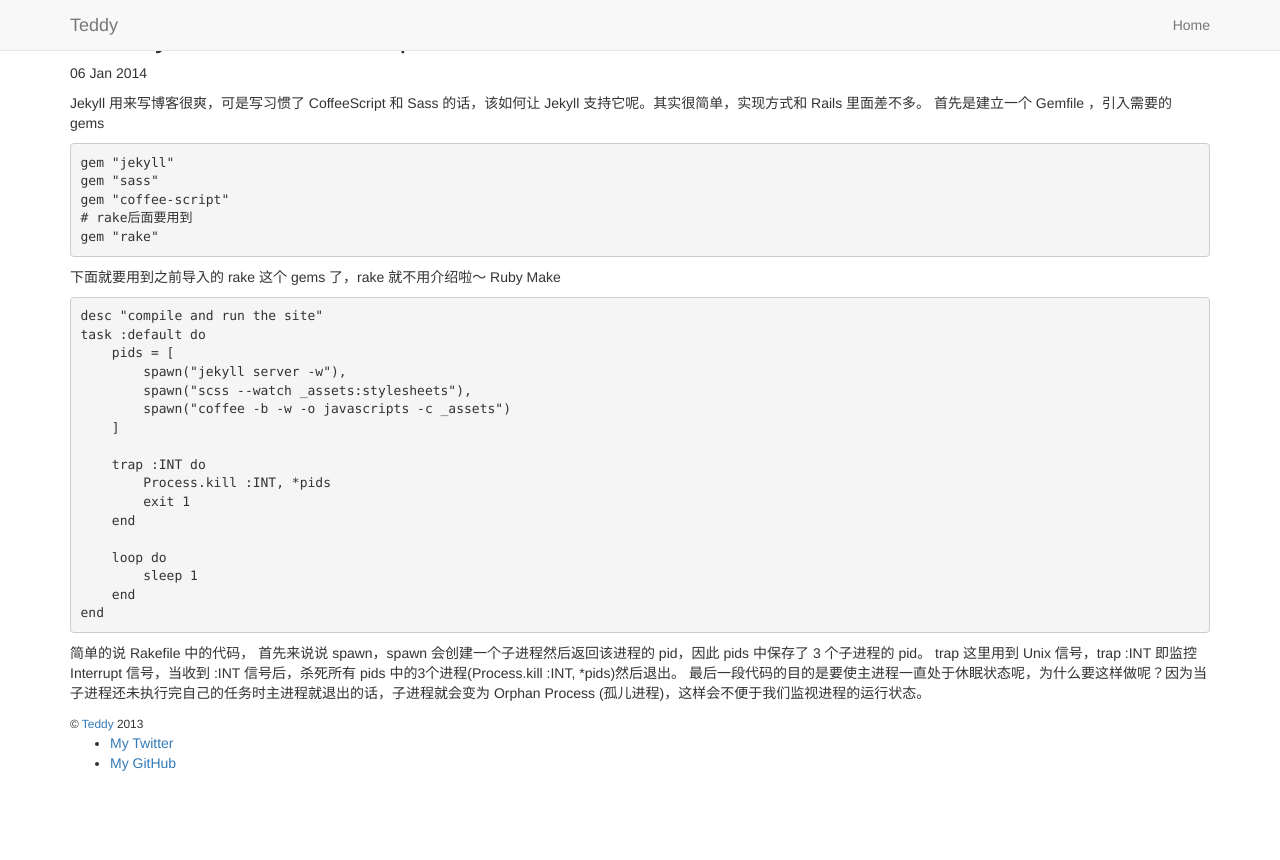
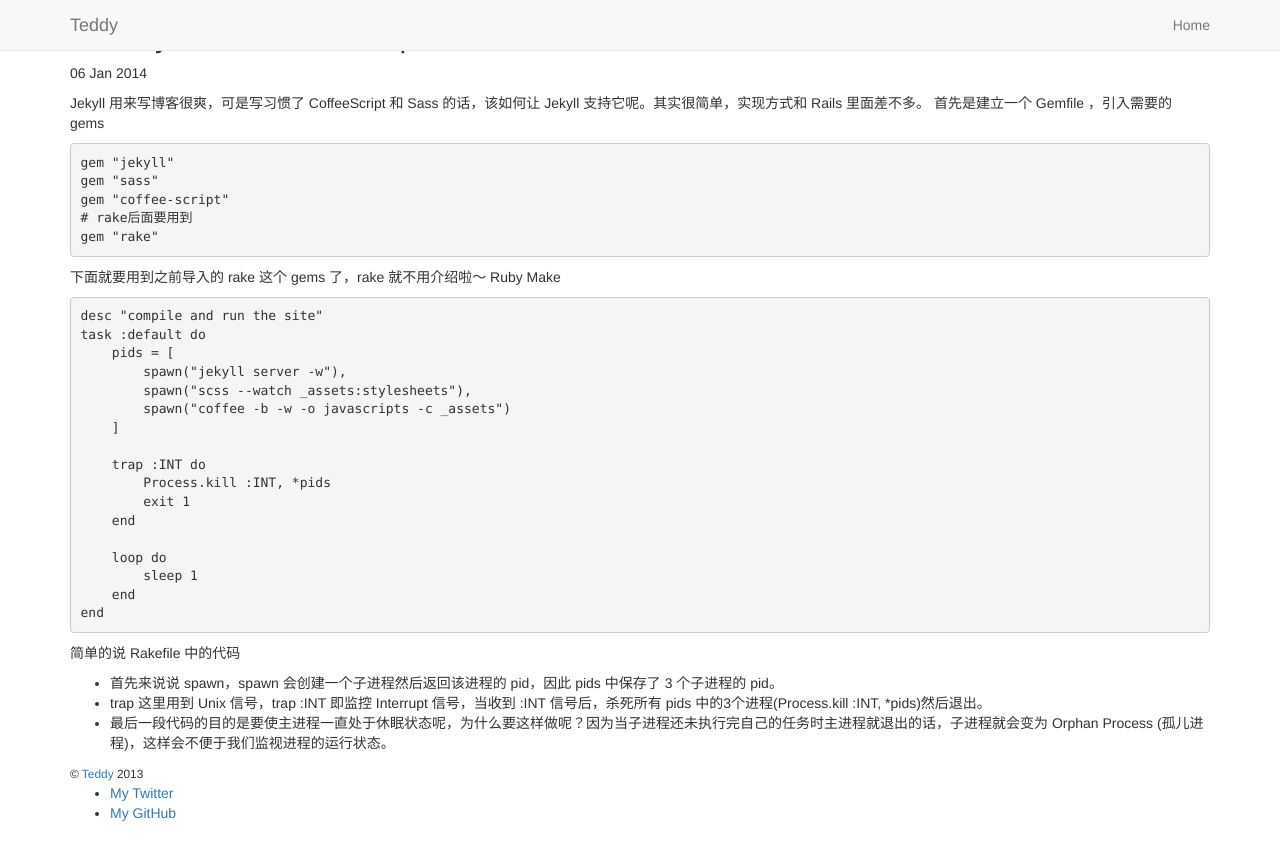
Before and after one commit to teddy1004/teddy1004.github.io, a Jekyll site: the page built from _posts/2014-1-6-Add-CoffeeScript-Sass-Support-For-Jekyll.markdown, in a window 1280 px wide. Shown: the top 860 px of the page. Built offline with Jekyll 4.4.1, drawn with Linux system fonts in a browser that asks for light colours; nearby versions of some CDN libraries; library files that are not in the unit come from our copies; Markdown is read by kramdown in place of the engine named in the settings.

Commit message:
modify article

```diff
--- a/_posts/2014-1-6-Add-CoffeeScript-Sass-Support-For-Jekyll.markdown
+++ b/_posts/2014-1-6-Add-CoffeeScript-Sass-Support-For-Jekyll.markdown
@@ -36,6 +36,7 @@ task :default do
 end
 {% endhighlight %}
 
-简单的说 Rakefile 中的代码， 首先来说说 spawn，spawn 会创建一个子进程然后返回该进程的 pid，因此 pids 中保存了 3 个子进程的 pid。
-trap 这里用到 Unix 信号，trap :INT 即监控 Interrupt 信号，当收到 :INT 信号后，杀死所有 pids 中的3个进程(Process.kill :INT, *pids)然后退出。
-最后一段代码的目的是要使主进程一直处于休眠状态呢，为什么要这样做呢？因为当子进程还未执行完自己的任务时主进程就退出的话，子进程就会变为 Orphan Process (孤儿进程)，这样会不便于我们监视进程的运行状态。
+简单的说 Rakefile 中的代码
+* 首先来说说 spawn，spawn 会创建一个子进程然后返回该进程的 pid，因此 pids 中保存了 3 个子进程的 pid。
+* trap 这里用到 Unix 信号，trap :INT 即监控 Interrupt 信号，当收到 :INT 信号后，杀死所有 pids 中的3个进程(Process.kill :INT, *pids)然后退出。
+* 最后一段代码的目的是要使主进程一直处于休眠状态呢，为什么要这样做呢？因为当子进程还未执行完自己的任务时主进程就退出的话，子进程就会变为 Orphan Process (孤儿进程)，这样会不便于我们监视进程的运行状态。
```
